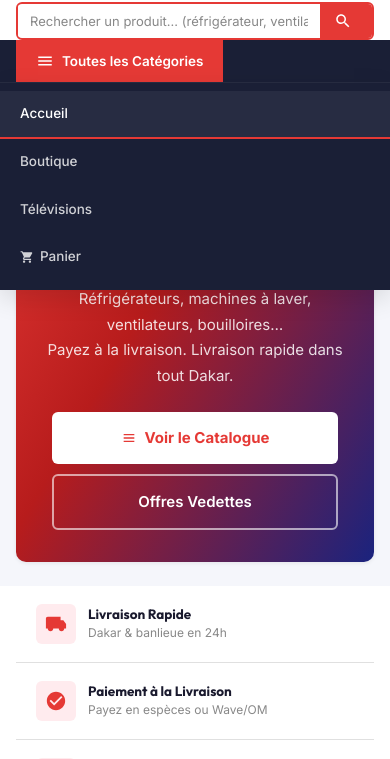
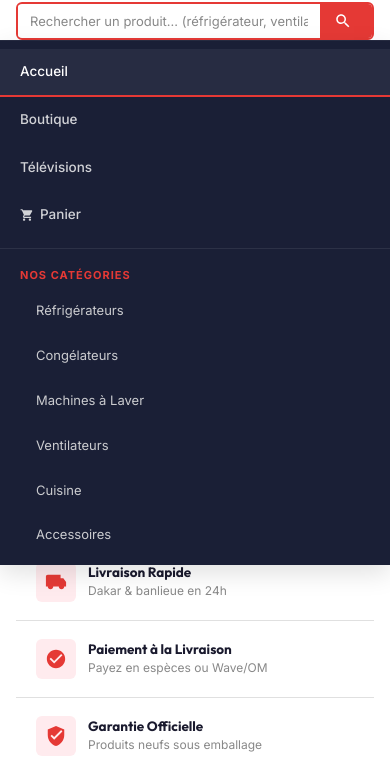
Before and after one commit to oumarniang2003-ops/nbselectronique, a website: page index.html in a window 390 px wide. Both pictures are taken after a click on the button "Menu". Shown: the part 84-843 px from the top of the page. Drawn offline with Linux system fonts and the light colour scheme; no server answers.

Commit message:
feat: optimize category navigation for mobile by hiding dropdown button and showing list inside hamburger drawer

```diff
--- a/css/style.css
+++ b/css/style.css
@@ -3079,3 +3079,42 @@ textarea {
     display: block;
   }
 }
+
+/* Mobile responsive navigation & category listing */
+.mobile-categories-section {
+  display: none;
+}
+
+@media (max-width: 900px) {
+  .categories-dropdown-wrapper {
+    display: none !important; /* Hide "Toutes les Catégories" button in header nav bar on mobile */
+  }
+  .mobile-categories-section {
+    display: block;
+    width: 100%;
+    border-top: 1px solid rgba(255, 255, 255, 0.08);
+    margin-top: 8px;
+    padding-top: 8px;
+  }
+  .mobile-section-title {
+    color: var(--primary);
+    padding: 10px 20px 4px 20px;
+    font-size: 11px;
+    font-weight: 700;
+    text-transform: uppercase;
+    letter-spacing: 1px;
+  }
+  .nav-menu .sub-link {
+    padding-left: 36px !important;
+    font-size: 13px !important;
+    font-weight: 400 !important;
+    opacity: 0.85;
+    color: #eaeaea !important;
+    border-bottom: none !important;
+  }
+  .nav-menu .sub-link:hover {
+    color: var(--primary) !important;
+    opacity: 1;
+    padding-left: 40px !important;
+  }
+}
--- a/index.html
+++ b/index.html
@@ -173,6 +173,15 @@
             </svg>
             Panier
           </a>
+          <div class="mobile-categories-section">
+            <div class="mobile-section-title">Nos Catégories</div>
+            <a href="products.html?category=refrigerators" class="nav-link sub-link">Réfrigérateurs</a>
+            <a href="products.html?category=freezers" class="nav-link sub-link">Congélateurs</a>
+            <a href="products.html?category=washing_machines" class="nav-link sub-link">Machines à Laver</a>
+            <a href="products.html?category=ventilateurs" class="nav-link sub-link">Ventilateurs</a>
+            <a href="products.html?category=accessories" class="nav-link sub-link">Cuisine</a>
+            <a href="products.html?category=bouilliores" class="nav-link sub-link">Accessoires</a>
+          </div>
         </nav>
       </div>
     </div>
```
Also changed, not shown: cart.html (+9 -0 lines), product-detail.html (+9 -0 lines), products.html (+9 -0 lines), televisions.html (+9 -0 lines).
